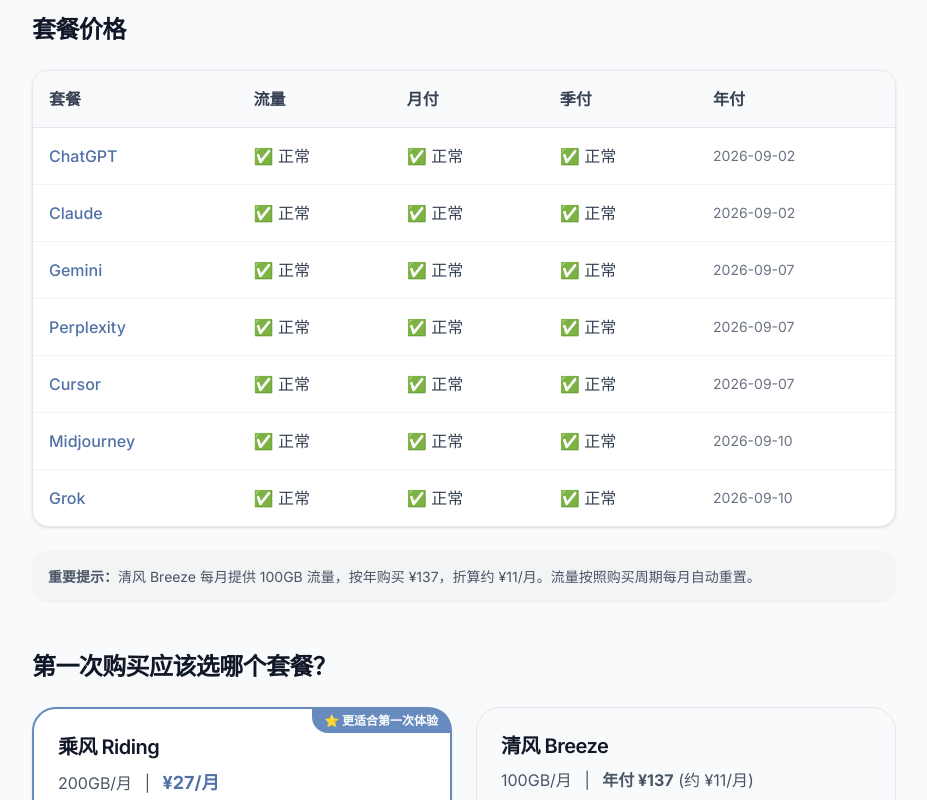
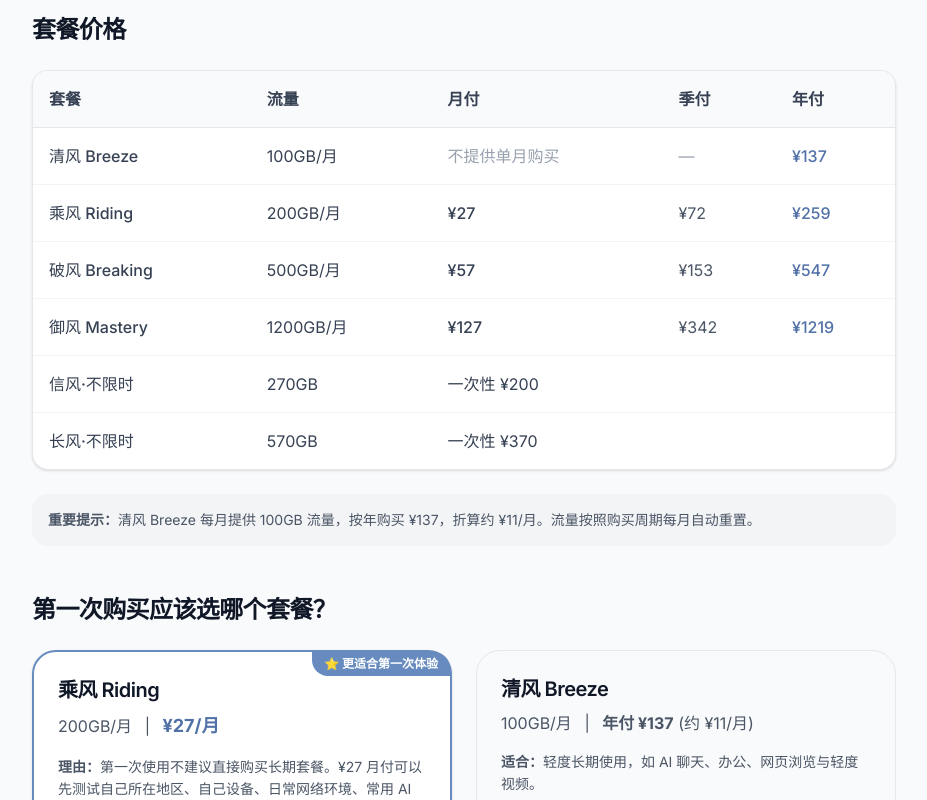
Before and after one commit to Colasaiko/runainav, a Next.js app: page /vpn/weifeng in a window 1280 px wide. Shown: the part 1100-1900 px from the top of the page, without its empty margins (176-1103 px from the left). Built offline with nearby package versions, Linux system fonts and the light colour scheme.

Commit message:
fix: correctly separate pricing and ai tests tables on weifeng page

```diff
--- a/src/app/vpn/weifeng/page.tsx
+++ b/src/app/vpn/weifeng/page.tsx
@@ -198,33 +198,13 @@
                     </tr>
                   </thead>
                   <tbody className="divide-y divide-gray-100 text-gray-700">
-                      {aiTests.map(baseTool => {
-                        const run = networkAITests.find(t => t.networkId === 'weifeng' && t.toolSlug === baseTool.slug);
-                        return (
-                          <tr key={baseTool.slug}>
-                            <td className="p-4 font-medium">
-                              {run ? (
-                                <Link href={`/tests/${baseTool.slug}`} className="text-brand-600 hover:underline">{baseTool.toolName}</Link>
-                              ) : (
-                                baseTool.toolName
-                              )}
-                            </td>
-                            <td className="p-4">
-                              {run && run.open === 'pass' ? '✅ 正常' : (!run ? <span className="text-gray-400">待测试</span> : '❌ 异常')}
-                            </td>
-                            <td className="p-4">
-                              {run && run.login === 'pass' ? '✅ 正常' : (!run ? '-' : '❌ 异常')}
-                            </td>
-                            <td className="p-4">
-                              {run && run.use === 'pass' ? '✅ 正常' : (!run ? '-' : '❌ 异常')}
-                            </td>
-                            <td className="p-4 text-sm text-gray-500">
-                              {run ? run.testedAt : '-'}
-                            </td>
-                          </tr>
-                        );
-                      })}
-                    </tbody>
+                    <tr><td className="p-4 font-medium">清风 Breeze</td><td className="p-4">100GB/月</td><td className="p-4 text-gray-400">不提供单月购买</td><td className="p-4 text-gray-400">—</td><td className="p-4 text-brand-600 font-medium">¥137</td></tr>
+                    <tr><td className="p-4 font-medium">乘风 Riding</td><td className="p-4">200GB/月</td><td className="p-4 font-medium">¥27</td><td className="p-4 text-gray-600">¥72</td><td className="p-4 text-brand-600 font-medium">¥259</td></tr>
+                    <tr><td className="p-4 font-medium">破风 Breaking</td><td className="p-4">500GB/月</td><td className="p-4 font-medium">¥57</td><td className="p-4 text-gray-600">¥153</td><td className="p-4 text-brand-600 font-medium">¥547</td></tr>
+                    <tr><td className="p-4 font-medium">御风 Mastery</td><td className="p-4">1200GB/月</td><td className="p-4 font-medium">¥127</td><td className="p-4 text-gray-600">¥342</td><td className="p-4 text-brand-600 font-medium">¥1219</td></tr>
+                    <tr><td className="p-4 font-medium">信风·不限时</td><td className="p-4">270GB</td><td className="p-4" colSpan={3}>一次性 ¥200</td></tr>
+                    <tr><td className="p-4 font-medium">长风·不限时</td><td className="p-4">570GB</td><td className="p-4" colSpan={3}>一次性 ¥370</td></tr>
+</tbody>
                 </table>
               </div>
               <p className="text-sm text-gray-600 bg-gray-100 p-4 rounded-xl">
@@ -369,20 +349,33 @@
                     </tr>
                   </thead>
                   <tbody className="divide-y divide-gray-100 text-gray-700">
-                    <tr>
-                      <td className="p-4 font-medium"><Link href="/guides/chatgpt" className="text-brand-600 hover:underline">ChatGPT</Link></td>
-                      <td className="p-4">✅ 正常</td><td className="p-4">✅ 正常</td><td className="p-4">✅ 正常</td><td className="p-4 text-sm text-gray-500">2026-09-02</td>
-                    </tr>
-                    <tr>
-                      <td className="p-4 font-medium"><Link href="/guides/claude" className="text-brand-600 hover:underline">Claude</Link></td>
-                      <td className="p-4">✅ 正常</td><td className="p-4">✅ 正常</td><td className="p-4">✅ 正常</td><td className="p-4 text-sm text-gray-500">2026-09-02</td>
-                    </tr>
-                    <tr><td className="p-4 font-medium">Gemini</td><td className="p-4">✅ 正常</td><td className="p-4">✅ 正常</td><td className="p-4">✅ 正常</td><td className="p-4 text-sm text-gray-500">2026-09-07</td></tr>
-                    <tr><td className="p-4 font-medium">Perplexity</td><td className="p-4">✅ 正常</td><td className="p-4">✅ 正常</td><td className="p-4">✅ 正常</td><td className="p-4 text-sm text-gray-500">2026-09-07</td></tr>
-                    <tr><td className="p-4 font-medium">Cursor</td><td className="p-4">✅ 正常</td><td className="p-4">✅ 正常</td><td className="p-4">✅ 正常</td><td className="p-4 text-sm text-gray-500">2026-09-07</td></tr>
-                    <tr><td className="p-4 font-medium">Midjourney</td><td className="p-4 text-gray-400">待测试</td><td className="p-4 text-gray-400">—</td><td className="p-4 text-gray-400">—</td><td className="p-4 text-gray-400">—</td></tr>
-                    <tr><td className="p-4 font-medium">Grok</td><td className="p-4 text-gray-400">待测试</td><td className="p-4 text-gray-400">—</td><td className="p-4 text-gray-400">—</td><td className="p-4 text-gray-400">—</td></tr>
-                  </tbody>
+                      {aiTests.map(baseTool => {
+                        const run = networkAITests.find(t => t.networkId === 'weifeng' && t.toolSlug === baseTool.slug);
+                        return (
+                          <tr key={baseTool.slug}>
+                            <td className="p-4 font-medium">
+                              {run ? (
+                                <Link href={`/tests/${baseTool.slug}`} className="text-brand-600 hover:underline">{baseTool.toolName}</Link>
+                              ) : (
+                                baseTool.toolName
+                              )}
+                            </td>
+                            <td className="p-4">
+                              {run && run.open === 'pass' ? '✅ 正常' : (!run ? <span className="text-gray-400">待测试</span> : '❌ 异常')}
+                            </td>
+                            <td className="p-4">
+                              {run && run.login === 'pass' ? '✅ 正常' : (!run ? '-' : '❌ 异常')}
+                            </td>
+                            <td className="p-4">
+                              {run && run.use === 'pass' ? '✅ 正常' : (!run ? '-' : '❌ 异常')}
+                            </td>
+                            <td className="p-4 text-sm text-gray-500">
+                              {run ? run.testedAt : '-'}
+                            </td>
+                          </tr>
+                        );
+                      })}
+</tbody>
                 </table>
               </div>
               <div className="bg-gray-50 p-4 rounded-xl text-sm text-gray-600 border border-gray-200">
```
